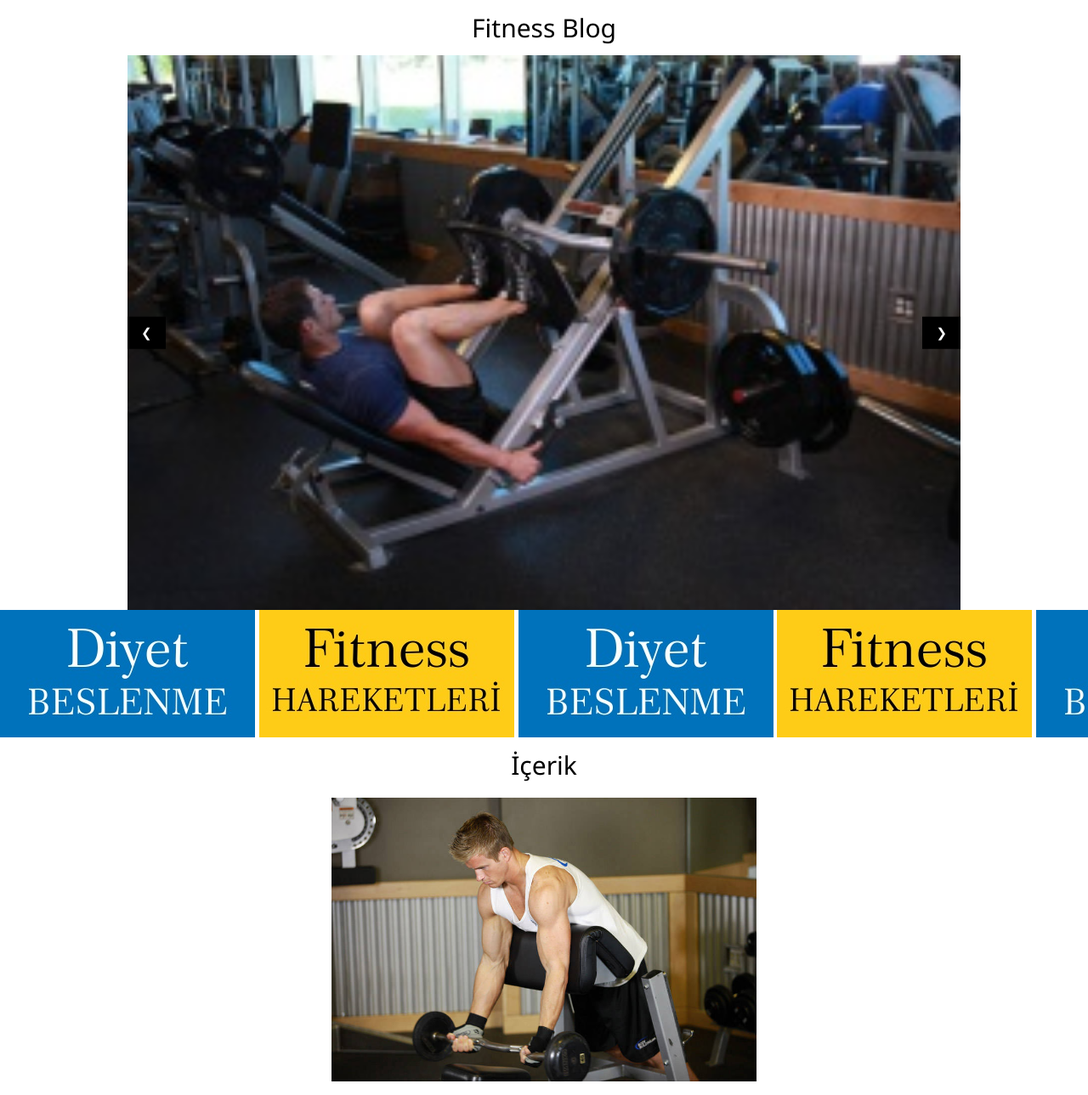
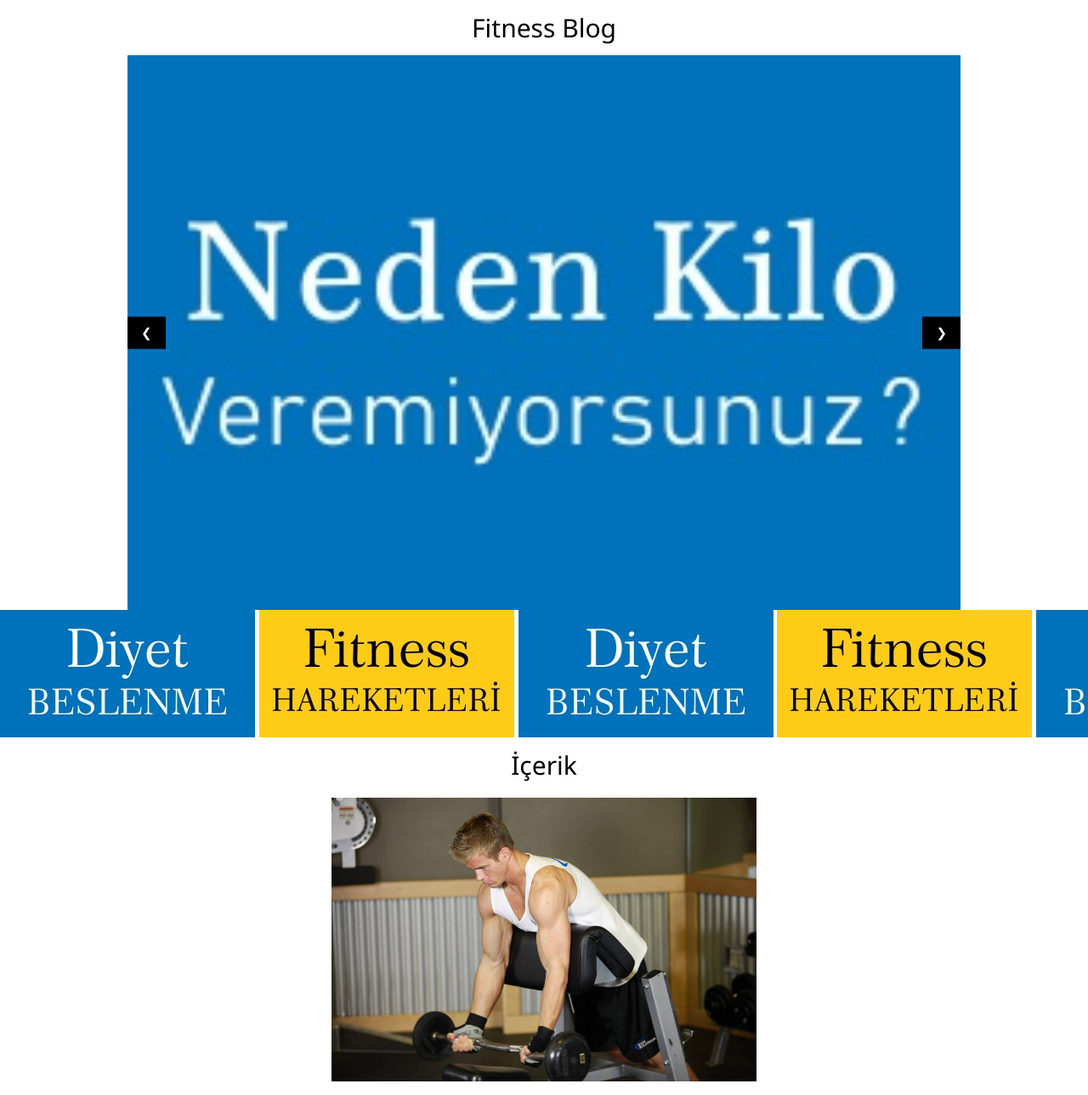
Before and after one commit to prensmiskin/fitnessblog, a Jekyll site: the page index.html, which Jekyll copies as it is, in a window 1280 px wide. Shown: the whole page at 85% size. Built offline with Jekyll 4.4.1, drawn with Linux system fonts in a browser that asks for light colours.

Commit message:
Update index.html
s

```diff
--- a/index.html
+++ b/index.html
@@ -14,7 +14,7 @@
 <h2 class="w3-center">Fitness Blog</h2>
 
 <div class="w3-content w3-display-container">
-  <img class="mySlides" src="images/a.jpg" style="width:100%">
+  <img class="mySlides" src="images/z.jpg" style="width:100%">
 
   <img class="mySlides" src="images/b.jpg" style="width:100%">
   <img class="mySlides" src="images/c.jpg" style="width:100%">
```
